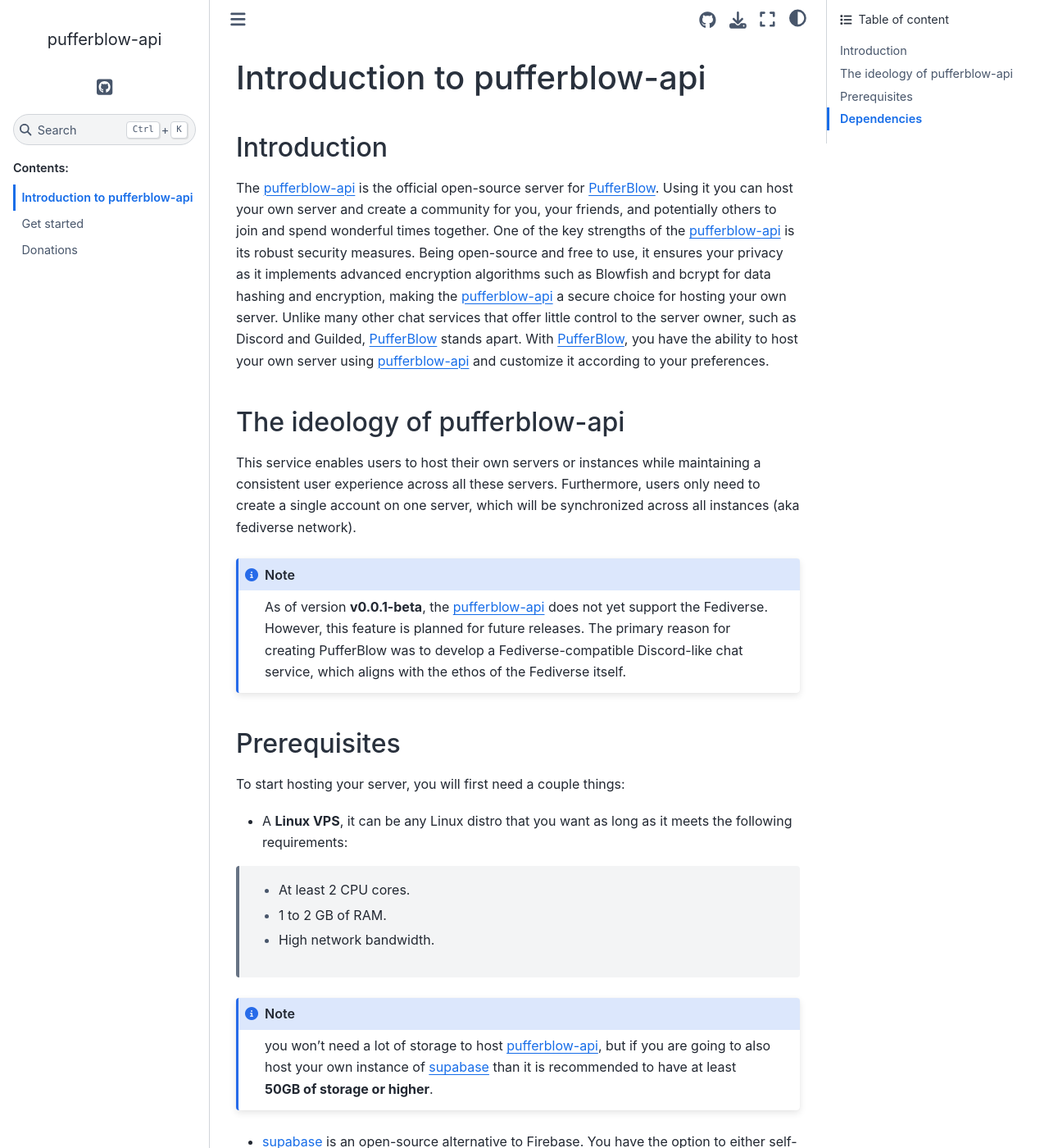
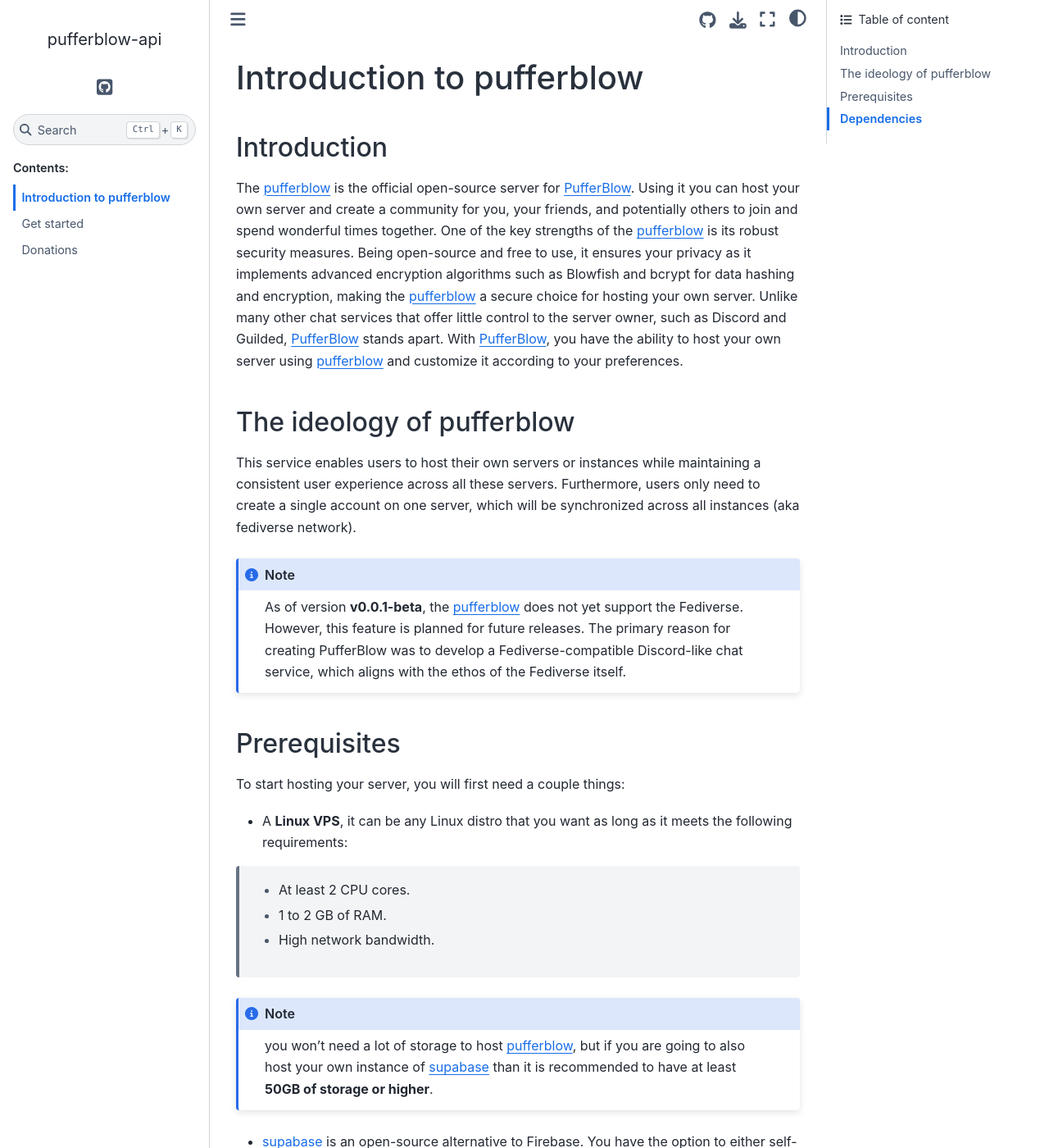
Before and after one commit to PufferBlow/pufferblow, a Sphinx documentation site: the page built from docs/introduction.rst, in a window 1280 px wide and 1400 px high. Shown: the whole window at 82% size. Built offline with Sphinx 7.4.7 and the Sphinx Book theme 1.1.4, drawn with Linux system fonts in a browser that asks for light colours; some of the changed text lies outside the part shown.

Commit message:
Update introduction_.rst

```diff
--- a/docs/introduction.rst
+++ b/docs/introduction.rst
@@ -1,21 +1,21 @@
 ==============================
-Introduction to pufferblow-api
+Introduction to pufferblow
 ==============================
 
 Introduction
 ============
 
-The `pufferblow-api <https://github.com/PufferBlow/pufferblow-api>`__ is the official open-source server for `PufferBlow <https://github.com/PufferBlow/pufferblow>`__. Using it you can host your own server and create a community for you, your friends, and potentially others to join and spend wonderful times together. One of the key strengths of the `pufferblow-api <https://github.com/PufferBlow/pufferblow-api>`__ is its robust security measures. Being open-source and free to use, it ensures your privacy as it implements advanced encryption algorithms such as Blowfish and bcrypt for data hashing and encryption, making the `pufferblow-api <https://github.com/PufferBlow/pufferblow-api>`__ a secure choice for hosting your own server.
-Unlike many other chat services that offer little control to the server owner, such as Discord and Guilded, `PufferBlow <https://github.com/PufferBlow/pufferblow>`__ stands apart. With `PufferBlow <https://github.com/PufferBlow/pufferblow>`__, you have the ability to host your own server using `pufferblow-api <https://github.com/PufferBlow/pufferblow-api>`__ and customize it according to your preferences.
+The `pufferblow <https://github.com/PufferBlow/pufferblow>`__ is the official open-source server for `PufferBlow <https://github.com/PufferBlow>`__. Using it you can host your own server and create a community for you, your friends, and potentially others to join and spend wonderful times together. One of the key strengths of the `pufferblow <https://github.com/PufferBlow/pufferblow>`__ is its robust security measures. Being open-source and free to use, it ensures your privacy as it implements advanced encryption algorithms such as Blowfish and bcrypt for data hashing and encryption, making the `pufferblow <https://github.com/PufferBlow/pufferblow>`__ a secure choice for hosting your own server.
+Unlike many other chat services that offer little control to the server owner, such as Discord and Guilded, `PufferBlow <https://github.com/PufferBlow/pufferblow>`__ stands apart. With `PufferBlow <https://github.com/PufferBlow/pufferblow>`__, you have the ability to host your own server using `pufferblow <https://github.com/PufferBlow/pufferblow>`__ and customize it according to your preferences.
 
-The ideology of pufferblow-api
+The ideology of pufferblow
 ==============================
 
 This service enables users to host their own servers or instances while maintaining a consistent user experience across all these servers. Furthermore, users only need to create a single account on one server, which will be synchronized across all instances (aka fediverse network).
 
 .. note::
 
-   As of version **v0.0.1-beta**, the `pufferblow-api <https://github.com/PufferBlow/pufferblow-api>`__ does not yet support the Fediverse. However, this feature is planned for future releases. The primary reason for creating PufferBlow was to develop a Fediverse-compatible Discord-like chat service, which aligns with the ethos of the Fediverse itself.
+   As of version **v0.0.1-beta**, the `pufferblow <https://github.com/PufferBlow/pufferblow>`__ does not yet support the Fediverse. However, this feature is planned for future releases. The primary reason for creating PufferBlow was to develop a Fediverse-compatible Discord-like chat service, which aligns with the ethos of the Fediverse itself.
 
 Prerequisites
 =============
@@ -32,14 +32,14 @@
 
 .. note::
 
-  you won't need a lot of storage to host `pufferblow-api <https://github.com/PufferBlow/pufferblow-api>`__, but if you are going to also host your own instance of `supabase <https://supabase.com/>`__ than it is recommended to have at least **50GB of storage or higher**.
+  you won't need a lot of storage to host `pufferblow <https://github.com/PufferBlow/pufferblow>`__, but if you are going to also host your own instance of `supabase <https://supabase.com/>`__ than it is recommended to have at least **50GB of storage or higher**.
 
 * `supabase <https://supabase.com/>`__ is an open-source alternative to Firebase. You have the option to either self-host it or use their free plan available at https://supabase.com. However, it's recommended not to self-host unless your server has a large number of members. If your server is expected to grow significantly, then self-hosting becomes the optimal solution. In such cases, you may also need to consider upgrading your VPS hardware to accommodate the increased load.
 
 Dependencies
 ============
 
-These are mostly python libs and dependencies that are used by pufferblow-api:
+These are mostly python libs and dependencies that are used by pufferblow:
 
 .. _FastAPI: https://fastapi.tiangolo.com/
 .. _Typer: https://typer.tiangolo.com/
```
